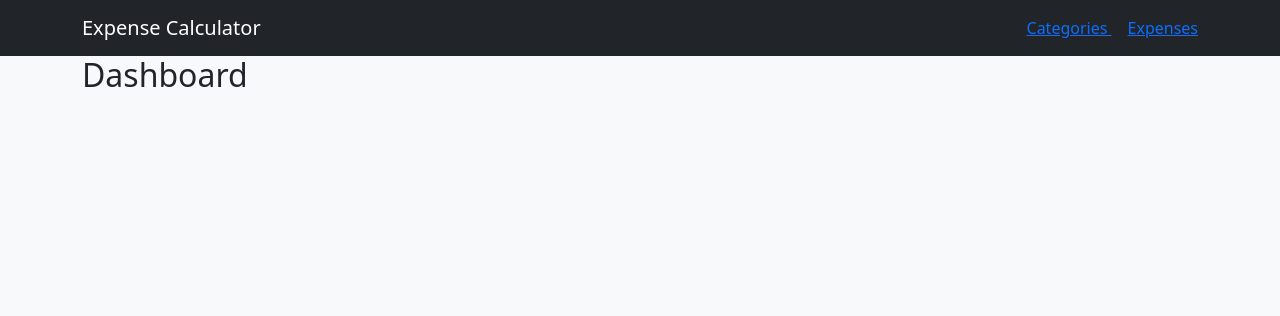
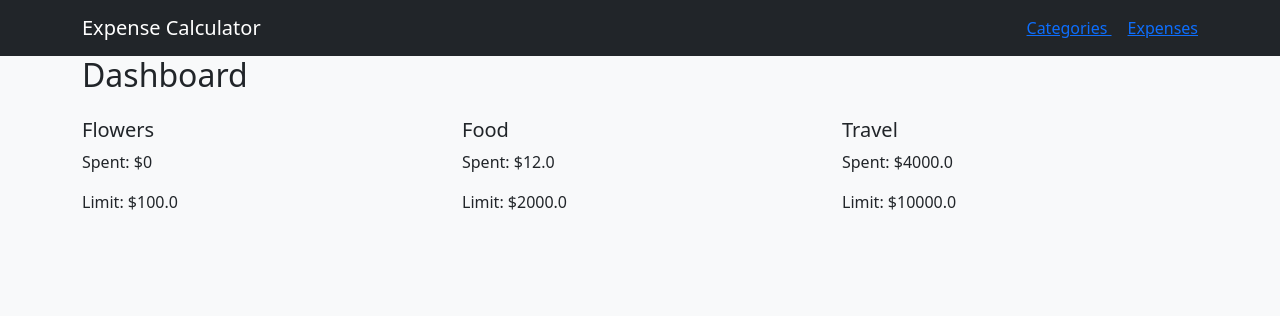
Before and after one commit to itz-ema/Expense-tracker, a Flask app: page / in a window 1280 px wide. Shown: the top 316 px of the page. Run offline with Flask 3, Linux system fonts and the light colour scheme; data comes from the database, SQL or seed files in the repository; both versions use the stored data as it was after the commit.

Commit message:
Display page
Co-authored-by: Copilot <copilot@github.com>

```diff
--- a/app.py
+++ b/app.py
@@ -23,7 +23,9 @@ app = Flask(__name__)
 
 @app.route("/")
 def home():
-    return render_template("home.html" )
+    sql = "SELECT category.id, category.name, category.spending_limit, IFNULL(SUM(expenses.amount_spent),0) AS total_amount_spent FROM category LEFT JOIN expenses ON category.id = expenses.category_id GROUP BY category_id"
+    categories = query_db(sql)
+    return render_template("home.html", categories= categories )
 
 @app.route("/categories")
 def view_categories():
--- a/templates/categories.html
+++ b/templates/categories.html
@@ -11,7 +11,7 @@
     <h2> Categories</h2>
 
     <table class = "table table-bordered">
-        <tr><th>Category</th><th>Limit ($)</th><th>Actions</th></tr>
+        <tr><th>Category</th><th>Spending Limit ($)</th><th>Actions</th></tr>
         {%for category in categories%}
             <tr>
                 <form method = "POST" action = "{{url_for ('edit_category', id=category[0]) }}">
--- a/templates/home.html
+++ b/templates/home.html
@@ -14,10 +14,16 @@
 <div class = "row">
     {%for category in categories%}
         <div class = "col-md-4">
-            <div class = "card-mb-3"
-                {%if expenses[2] > category[2] %}
-                    <span class="badge bg-danger"> Over Spending Detected</span>
-                {%endif%}
+            <div class = "card-mb-3">
+                {%if  category[3] > category[2] %}border-danger{%endif%}
+                <div class = "card-body">
+                    <h5>{{category[1]}}</h5>
+                    <p> Spent: ${{category[3]}}</p>
+                    <p> Limit: ${{category[2]}}</p>
+                    {%if category[3] > category[2]%}
+                        <span class = "badge bg-danger">Over Spending Detected</span>
+                    {%endif%}
+                </div>
             </div>
 
         </div>
```
Also changed, not shown: database.db.
